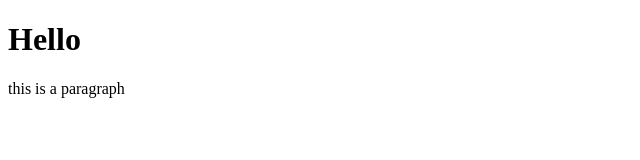
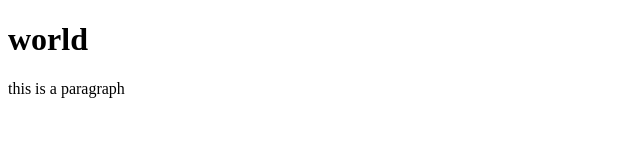
Before and after one commit to gudurupravalika/basic-git-project, a plain HTML site: page index.html in a window 1280 px wide. Shown: the full height of the page, 0-640 px from the left. Drawn offline with Linux system fonts and the light colour scheme.

```diff
--- a/index.html
+++ b/index.html
@@ -6,7 +6,7 @@
     <title>Document</title>
 </head>
 <body>
-    <h1>Hello</h1>
+    <h1>world</h1>
     <p>this is a paragraph</p>
 </body>
 </html>
```
